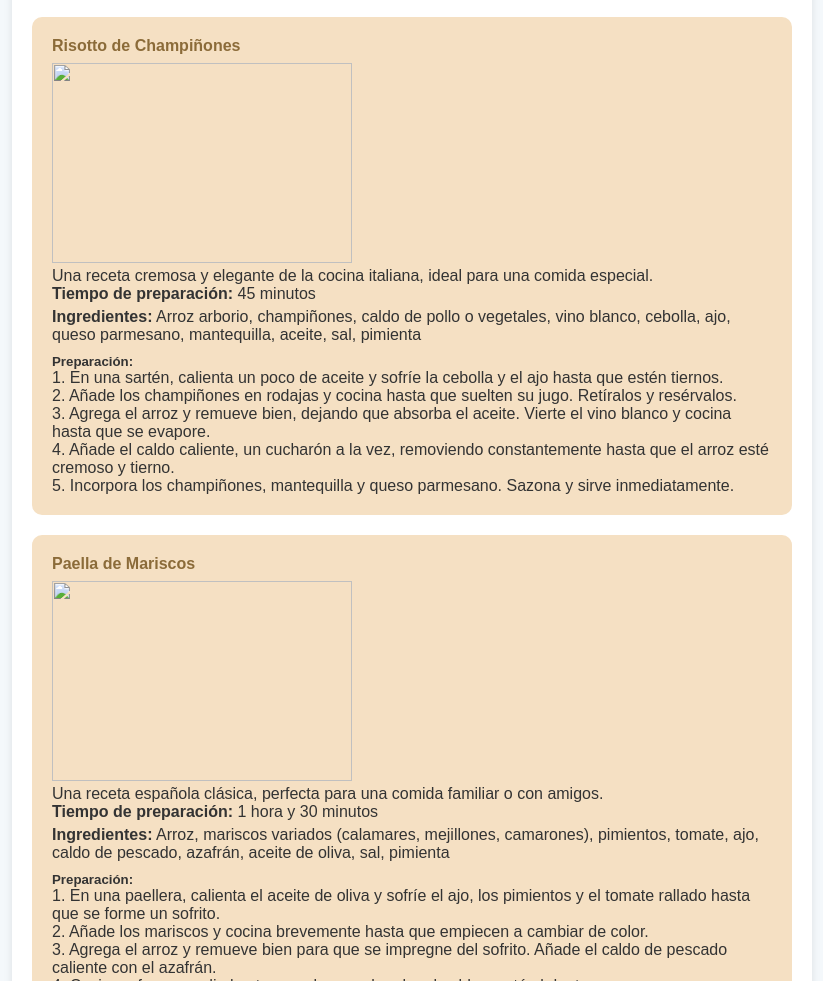
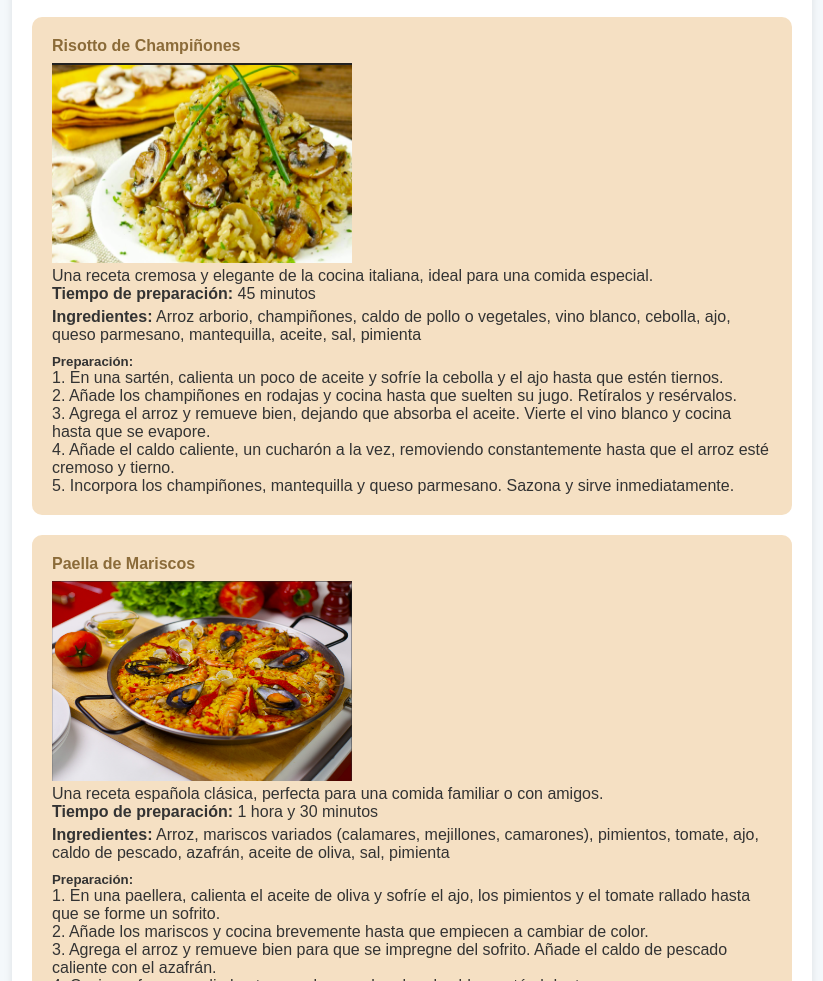
Before and after one commit to 01renny/paginarestaurante, a plain HTML site: page contacto.html in a window 1280 px wide. Shown: the part 729-1710 px from the top of the page, without its empty margins (228-1051 px from the left). Drawn offline with Linux system fonts and the light colour scheme.

Commit message:
Update contacto.html

```diff
--- a/contacto.html
+++ b/contacto.html
@@ -140,7 +140,7 @@
 
         <div class="recipe">
             <h4>Risotto de Champiñones</h4>
-            <img id="foto" src="risoto/cevi.png" width="300" height="200" class="foto" />
+            <img id="foto" src="img/risoto.png" width="300" height="200" class="foto" />
 
             <p>Una receta cremosa y elegante de la cocina italiana, ideal para una comida especial.</p>
             <ul>
@@ -157,7 +157,7 @@
 
         <div class="recipe">
             <h4>Paella de Mariscos</h4>
-            <img id="foto" src="paella/cevi.png" width="300" height="200" class="foto" />
+            <img id="foto" src="img/paella.png" width="300" height="200" class="foto" />
 
             <p>Una receta española clásica, perfecta para una comida familiar o con amigos.</p>
             <ul>
```
